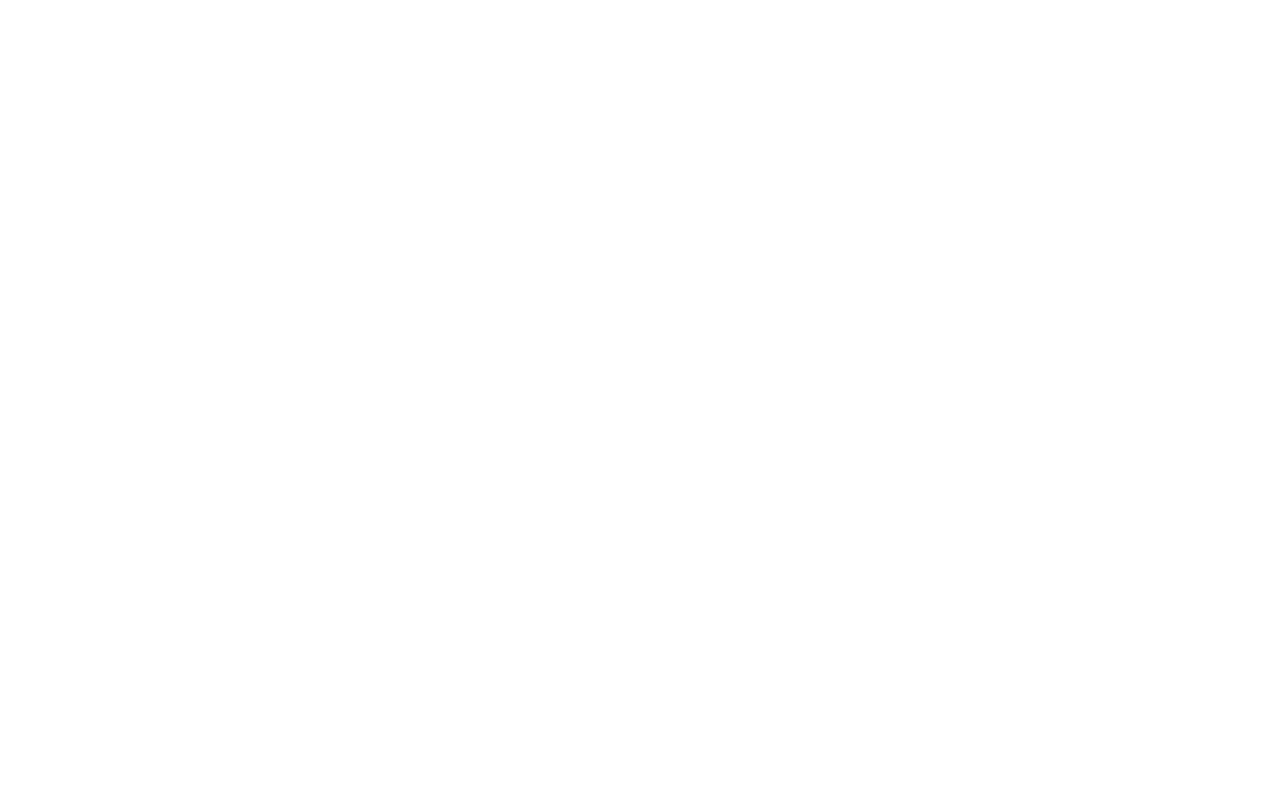
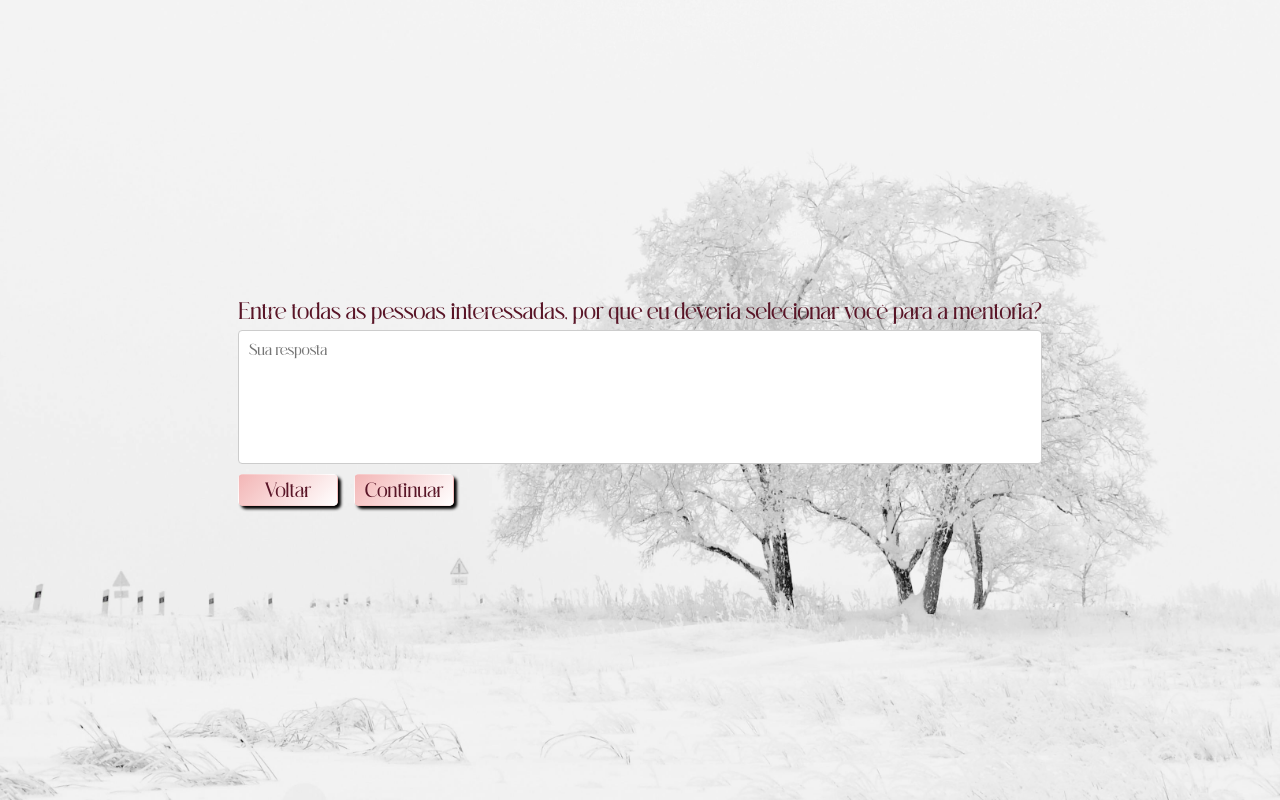
Before and after one commit to Rottschaefer/instituto-forms, a React (Vite) app: page /#/4 in a window 1280 px wide. Before the commit this address had no page. Built offline with nearby package versions, Linux system fonts and the light colour scheme; what google-auth-library, google-spreadsheet would draw is missing.

Commit message:
Fininshing the differente questions pages to get closer to the final result

```diff
--- a/index.html
+++ b/index.html
@@ -3,6 +3,7 @@
   <head>
     <meta charset="UTF-8" />
     <link rel="icon" type="image" href="/MP - símbolo - branco.png" />
+
     <meta name="viewport" content="width=device-width, initial-scale=1.0" />
     <title>Aplicação Mentoria Plena</title>
   </head>
--- a/src/App.jsx
+++ b/src/App.jsx
@@ -1,9 +1,18 @@
 import GlobalStyle from "./GlobalStyle";
 import { Router } from "./Routes/Router";
+import nextImg from "./assets/flower-1.jpg";
+import second from "./assets/clouds.jpg";
+import third from "./assets/flower-3.jpg";
+import fourth from "./assets/snow-tree.jpg";
 
 function App() {
   return (
     <>
+      <link rel="preload" href={nextImg} as="image" />
+      <link rel="preload" href={second} as="image" />
+      <link rel="preload" href={third} as="image" />
+      <link rel="preload" href={fourth} as="image" />
+
       <GlobalStyle />
       <Router />
     </>
--- a/src/Pages/BasePage/StyledBasePage.jsx
+++ b/src/Pages/BasePage/StyledBasePage.jsx
@@ -54,6 +54,18 @@
   background-color: rgba(0, 0, 0, 0.5);
 `;
 
+export const StyledTextarea = styled.textarea`
+  font-size: 1rem;
+  font-weight: 800;
+  padding-left: 10px;
+  font-family: "giarek";
+  height: 7rem;
+  padding: 10px;
+  border: 1px solid #ccc;
+  border-radius: 4px;
+  resize: none;
+`;
+
 export const StyledForm = styled.form`
   position: relative;
   display: flex;
--- a/src/Pages/Q0/Q0_start.jsx
+++ b/src/Pages/Q0/Q0_start.jsx
@@ -22,8 +22,8 @@
   };
   return (
     <>
-      <link rel="preload" href={nextImg} as="image" />
       <StyledQ0 fade={fade}>
+        <link rel="preload" href={nextImg} as="image" />
         <StyledLogo src={logo} />
         <StyledTitle>
           <StyledSpan>Preencha os dados abaixo</StyledSpan> e finalize sua
--- a/src/Pages/Q0/StyledQ0.jsx
+++ b/src/Pages/Q0/StyledQ0.jsx
@@ -26,7 +26,9 @@
   flex-direction: column;
 
   width: 100vw;
-  height: 100vh;
+  height: auto;
+  min-height: 100vh;
+  padding-bottom: 2rem;
   background-color: black;
   background-image: url(${cortina});
   background-size: cover;
--- a/src/Pages/Q1/Q1.jsx
+++ b/src/Pages/Q1/Q1.jsx
@@ -30,7 +30,7 @@
       "irma-mentoria",
       JSON.stringify({ ...localData, Instagram: insta })
     );
-    handleSubmit(e, "/#2", navigate, setFade, setError, insta);
+    handleSubmit(e, "/2", navigate, setFade, setError, insta);
   };
 
   const navigate = useNavigate();
--- a/src/Pages/Q2/Q2.jsx
+++ b/src/Pages/Q2/Q2.jsx
@@ -12,39 +12,15 @@
 import { handleGoBack, handleSubmit } from "../BasePage/functions";
 import clouds from "../../assets/clouds.jpg";
 import { StyledQ2Form } from "./StyledQ2";
-import { doc } from "../../GoogleAuth";
 
 export function Q2() {
   const [fade, setFade] = useState(true);
   const [info, setInfo] = useState({ country: "", state: "", city: "" });
   const [error, setError] = useState("");
 
-  async function addToGoogleSheets() {
-    try {
-      await doc.loadInfo();
-
-      const sheet = doc.sheetsByIndex[1];
-
-      const localData = JSON.parse(localStorage.getItem("irma-mentoria"));
-      await sheet.addRow({
-        Nome: localData.Nome,
-        Email: localData.Email,
-        Telefone: localData.Telefone,
-        Instagram: localData.Instagram,
-        País: info.country,
-        Estado: info.state,
-        Cidade: info.city,
-      });
-    } catch (error) {
-      console.error("Erro ao testar a conexão com o Google Sheets:", error);
-      console.log(error.message);
-    }
-  }
-
   const handleInputChange = (e) => {
     const { name, value } = e.target;
     setInfo({ ...info, [name]: value });
-    console.log(info);
   };
 
   const handleQ2Submit = async (e) => {
@@ -63,11 +39,11 @@
             city: info.city,
           })
         );
-        await addToGoogleSheets();
+
+        handleSubmit(e, "/3", navigate, setFade, setError, info);
       } catch (error) {
         console.log(error.message);
       }
-      // handleSubmit(e, "/3", navigate, setFade, setError, info);
     }
   };
 
--- /dev/null
+++ b/src/Pages/Q3/Q3.jsx
@@ -0,0 +1,74 @@
+import { useNavigate } from "react-router-dom";
+
+import { useState } from "react";
+import {
+  StyledBasePage,
+  StyledButton,
+  StyledButtonDiv,
+  StyledErrorMessage,
+  StyledLabel,
+  StyledTextarea,
+} from "../BasePage/StyledBasePage";
+import { handleGoBack, handleSubmit } from "../BasePage/functions";
+import third from "../../assets/flower-3.jpg";
+import { StyledQ3Form } from "./StyledQ3";
+
+export function Q3() {
+  const [fade, setFade] = useState(true);
+  const [info, setInfo] = useState("");
+  const [error, setError] = useState("");
+
+  const handleInputChange = (e) => {
+    const value = e.target.value;
+    setInfo(value);
+  };
+
+  const handleQ3Submit = async (e) => {
+    e.preventDefault();
+    if (!info) {
+      setError("Preencha todos os campos");
+    } else {
+      const localData = JSON.parse(localStorage.getItem("irma-mentoria"));
+      localStorage.setItem(
+        "irma-mentoria",
+        JSON.stringify({
+          ...localData,
+          why: info,
+        })
+      );
+      handleSubmit(e, "/4", navigate, setFade, setError, info);
+    }
+  };
+
+  const navigate = useNavigate();
+
+  return (
+    <StyledBasePage fade={fade} imgsrc={third}>
+      {" "}
+      <StyledQ3Form>
+        <StyledLabel>
+          Por que você acredita que participar dessa mentoria é a oportunidade
+          ideal para você?
+        </StyledLabel>
+        <StyledTextarea
+          name="why"
+          value={info}
+          placeholder="Sua resposta"
+          onChange={(e) => handleInputChange(e)}
+        />
+
+        {error && <StyledErrorMessage>{error}</StyledErrorMessage>}
+        <StyledButtonDiv>
+          <StyledButton
+            onClick={(e) => handleGoBack(e, "/2", navigate, setFade, setError)}
+          >
+            Voltar
+          </StyledButton>
+          <StyledButton onClick={(e) => handleQ3Submit(e)}>
+            Continuar
+          </StyledButton>
+        </StyledButtonDiv>
+      </StyledQ3Form>
+    </StyledBasePage>
+  );
+}
--- /dev/null
+++ b/src/Pages/Q3/StyledQ3.jsx
@@ -0,0 +1,19 @@
+import styled from "styled-components";
+import { StyledForm } from "../BasePage/StyledBasePage";
+
+export const StyledQ3Form = styled(StyledForm)`
+  max-width: 500px;
+  margin-top: 200px;
+`;
+
+export const StyledTextarea = styled.textarea`
+  font-size: 1rem;
+  font-weight: 800;
+  padding-left: 10px;
+  font-family: "giarek";
+  height: 7rem;
+  padding: 10px;
+  border: 1px solid #ccc;
+  border-radius: 4px;
+  resize: none;
+`;
--- /dev/null
+++ b/src/Pages/Q4/Q4.jsx
@@ -0,0 +1,103 @@
+import { useNavigate } from "react-router-dom";
+
+import { useState } from "react";
+import {
+  StyledBasePage,
+  StyledButton,
+  StyledButtonDiv,
+  StyledErrorMessage,
+  StyledForm,
+  StyledLabel,
+  StyledTextarea,
+} from "../BasePage/StyledBasePage";
+import { handleGoBack, handleSubmit } from "../BasePage/functions";
+import fourth from "../../assets/snow-tree.jpg";
+import { doc } from "../../GoogleAuth";
+
+export function Q4() {
+  const [fade, setFade] = useState(true);
+  const [info, setInfo] = useState("");
+  const [error, setError] = useState("");
+
+  const handleInputChange = (e) => {
+    const value = e.target.value;
+    setInfo(value);
+  };
+
+  async function addToGoogleSheets() {
+    try {
+      await doc.loadInfo();
+
+      const sheet = doc.sheetsByIndex[1];
+
+      const localData = JSON.parse(localStorage.getItem("irma-mentoria"));
+      await sheet.addRow({
+        Nome: localData.Nome,
+        Email: localData.Email,
+        Telefone: localData.Telefone,
+        Instagram: localData.Instagram,
+        País: localData.country,
+        Estado: localData.state,
+        Cidade: localData.city,
+        Motivo: localData.why,
+        Interesse: localData.interest,
+      });
+    } catch (error) {
+      console.error("Erro ao testar a conexão com o Google Sheets:", error);
+      console.log(error.message);
+    }
+  }
+
+  const handleQ4Submit = async (e) => {
+    e.preventDefault();
+    if (!info) {
+      setError("Preencha todos os campos");
+    } else {
+      const localData = JSON.parse(localStorage.getItem("irma-mentoria"));
+      localStorage.setItem(
+        "irma-mentoria",
+        JSON.stringify({
+          ...localData,
+          interest: info,
+        })
+      );
+
+      await addToGoogleSheets();
+
+      setError("Obrigado!");
+      // handleSubmit(e, "/4", navigate, setFade, setError, info);
+    }
+  };
+
+  const navigate = useNavigate();
+
+  return (
+    <StyledBasePage fade={fade} imgsrc={fourth}>
+      {" "}
+      <StyledForm>
+        <StyledLabel>
+          Entre todas as pessoas interessadas, por que eu deveria selecionar
+          você para a mentoria?
+        </StyledLabel>
+        <StyledTextarea
+          name="interest"
+          value={info}
+          placeholder="Sua resposta"
+          onChange={(e) => handleInputChange(e)}
+        />
+
+        {error && <StyledErrorMessage>{error}</StyledErrorMessage>}
+        <StyledButtonDiv>
+          <StyledButton
+            onClick={(e) => handleGoBack(e, "/2", navigate, setFade, setError)}
+          >
+            Voltar
+          </StyledButton>
+          <StyledButton onClick={(e) => handleQ4Submit(e)}>
+            Continuar
+          </StyledButton>
+        </StyledButtonDiv>
+      </StyledForm>
+    </StyledBasePage>
+  );
+}
--- /dev/null
+++ b/src/Pages/Q4/StyledQ4.jsx
@@ -0,0 +1 @@
+//Nothing specific to style on Q4
--- a/src/Routes/Router.jsx
+++ b/src/Routes/Router.jsx
@@ -2,6 +2,8 @@
 import { Q1 } from "../Pages/Q1/Q1";
 import { Q2 } from "../Pages/Q2/Q2";
 import { Q0 } from "../Pages/Q0/Q0_start";
+import { Q3 } from "../Pages/Q3/Q3";
+import { Q4 } from "../Pages/Q4/Q4";
 
 export const Router = () => {
   return (
@@ -9,6 +11,8 @@
       <Route index element={<Q0 />} />
       <Route path="1" element={<Q1 />} />
       <Route path="2" element={<Q2 />} />
+      <Route path="3" element={<Q3 />} />
+      <Route path="4" element={<Q4 />} />
       {/* <Route path="1" element={<BasePage imgsrc={flowerImage} />} />
       <Route path="2" element={<BasePage imgsrc={flowerImage} />} />
       <Route path="3" element={<BasePage imgsrc={flowerImage} />} />
```
